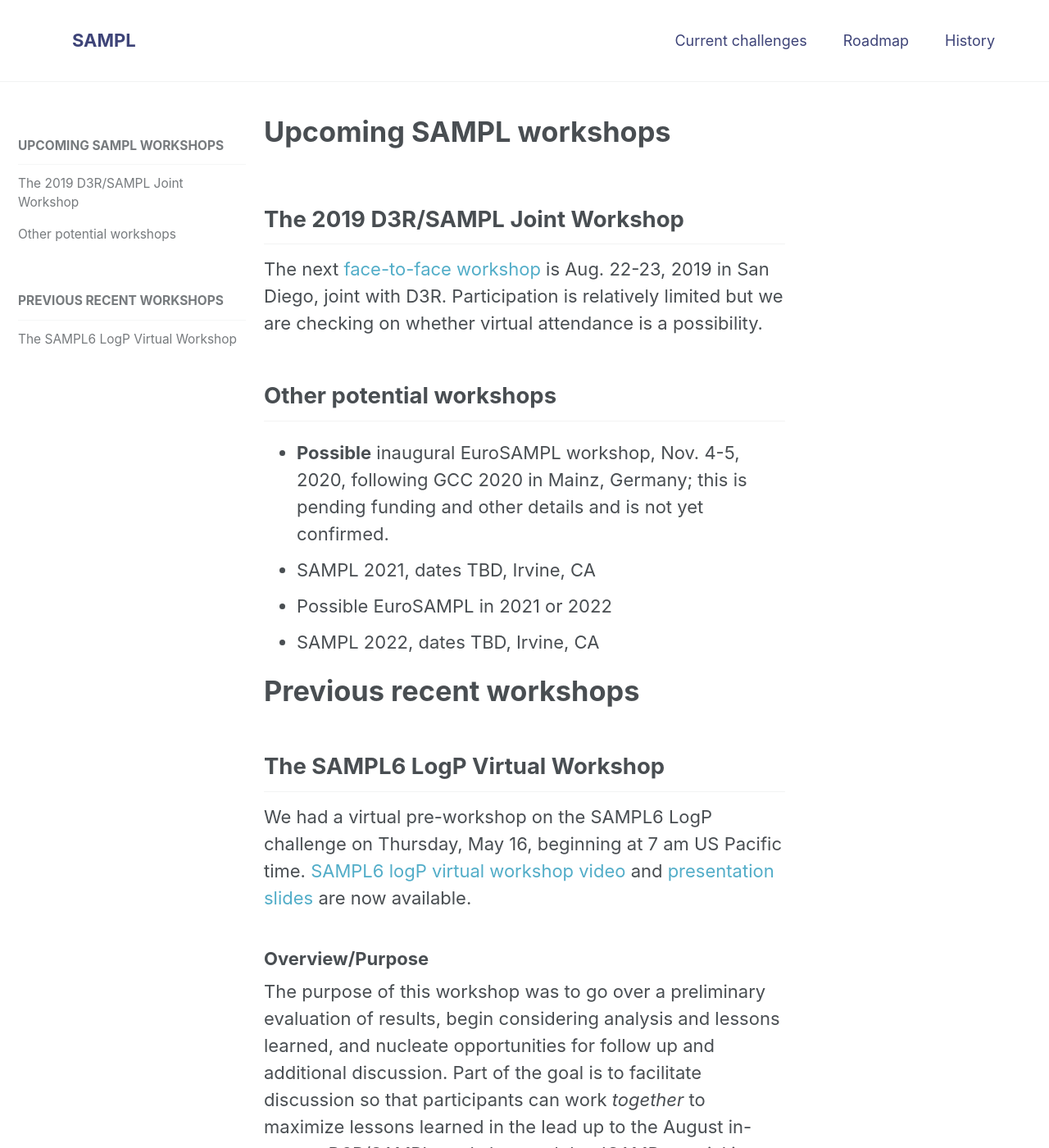
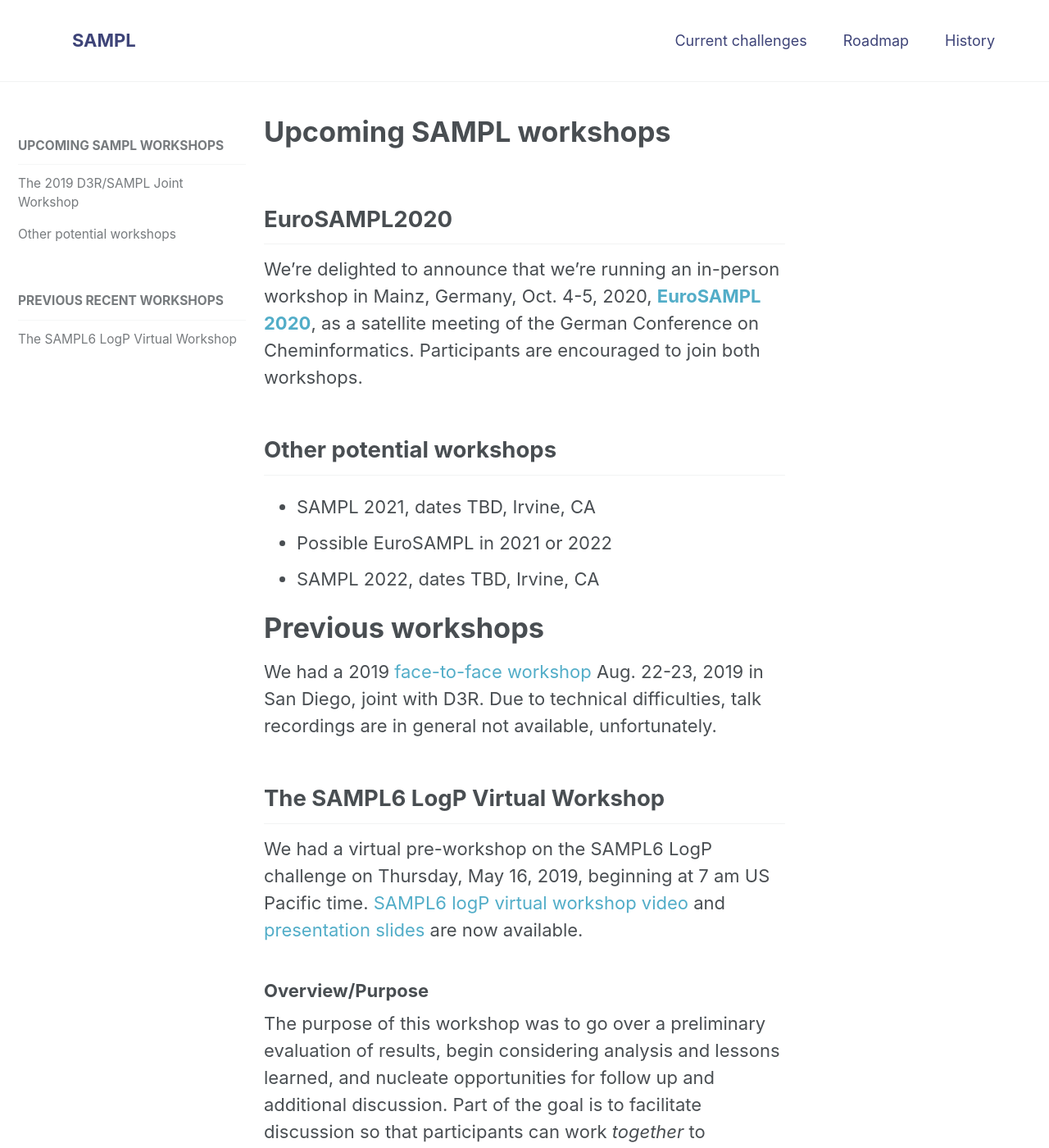
Before and after one commit to samplchallenges/samplchallenges.github.io, a Jekyll site: the page built from _current_challenges/01_workshops.md, in a window 1280 px wide and 1400 px high. Shown: the whole window at 82% size. Built offline with Jekyll 4.4.1, drawn with Linux system fonts in a browser that asks for light colours.

Commit message:
Add EuroSAMPL details, make various maintenance updates to bring things more current.

```diff
--- a/_current_challenges/01_workshops.md
+++ b/_current_challenges/01_workshops.md
@@ -7,23 +7,24 @@ excerpt: Details of upcoming SAMPL in-person and virtual workshops, including ag
 permalink: /current/workshops/
 ---
 
-## The 2019 D3R/SAMPL Joint Workshop
+## EuroSAMPL2020
 
-The next [face-to-face workshop](https://drugdesigndata.org/about/d3r-2019-workshop) is Aug. 22-23, 2019 in San Diego, joint with D3R.
-Participation is relatively limited but we are checking on whether virtual attendance is a possibility.
+We're delighted to announce that we're running an in-person workshop in Mainz, Germany, Oct. 4-5, 2020, [**EuroSAMPL 2020**](/assets/pdf/EuroSAMPL2020.pdf), as a satellite meeting of the German Conference on Cheminformatics. Participants are encouraged to join both workshops.
 
 ## Other potential workshops
 
-- **Possible** inaugural EuroSAMPL workshop, Nov. 4-5, 2020, following GCC 2020 in Mainz, Germany; this is pending funding and other details and is not yet confirmed.
 - SAMPL 2021, dates TBD, Irvine, CA
 - Possible EuroSAMPL in 2021 or 2022
 - SAMPL 2022, dates TBD, Irvine, CA
 
-# Previous recent workshops
+# Previous workshops
+
+We had a 2019 [face-to-face workshop](https://drugdesigndata.org/about/d3r-2019-workshop) Aug. 22-23, 2019 in San Diego, joint with D3R. Due to technical difficulties, talk recordings are in general not available, unfortunately.
+
 
 ## The SAMPL6 LogP Virtual Workshop
 
-We had a virtual pre-workshop on the SAMPL6 LogP challenge on Thursday, May 16, beginning at 7 am US Pacific time.  [SAMPL6 logP virtual workshop video](https://www.youtube.com/watch?v=FWUPXG8U3UE) and [presentation slides](https://github.com/choderalab/SAMPL6-logP-challenge-virtual-workshop) are now available.
+We had a virtual pre-workshop on the SAMPL6 LogP challenge on Thursday, May 16, 2019, beginning at 7 am US Pacific time.  [SAMPL6 logP virtual workshop video](https://www.youtube.com/watch?v=FWUPXG8U3UE) and [presentation slides](https://github.com/choderalab/SAMPL6-logP-challenge-virtual-workshop) are now available.
 
 ### Overview/Purpose
 
```
Also changed, not shown: _current_challenges/index.md (+14 -14 lines), index.md (+1 -1 lines), 2 other files.
